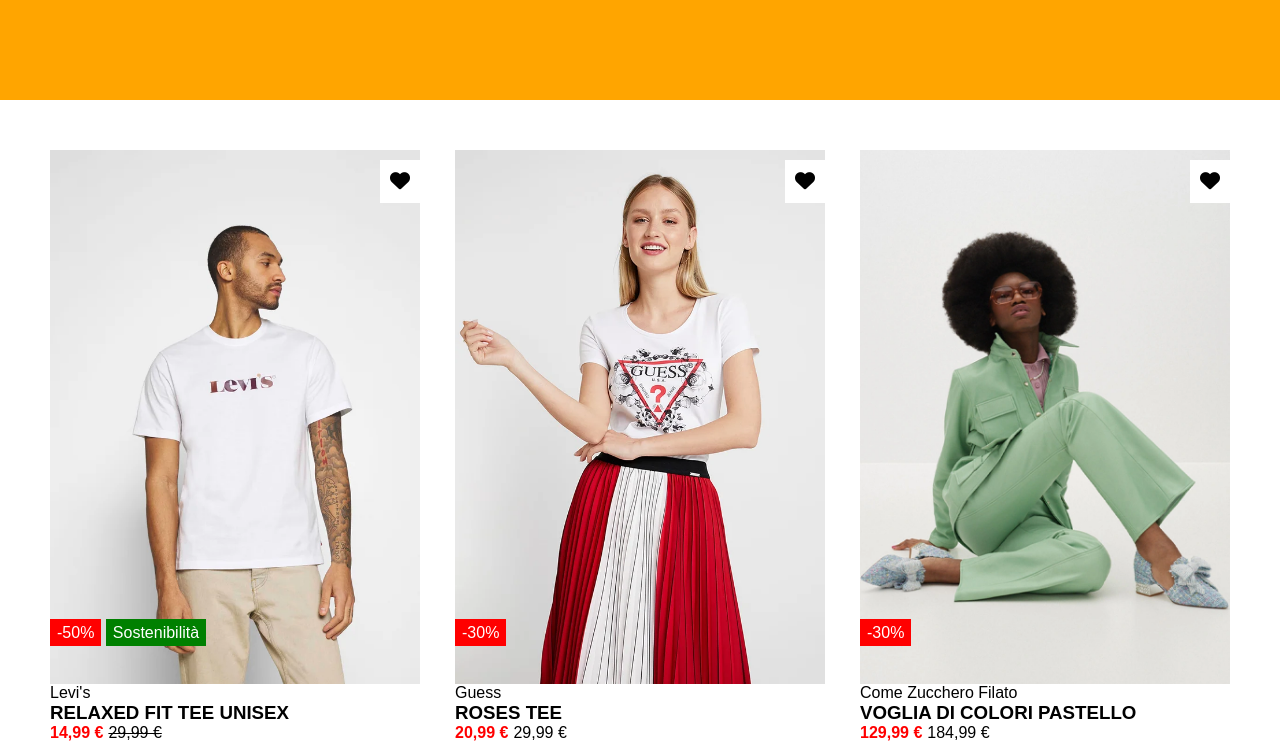
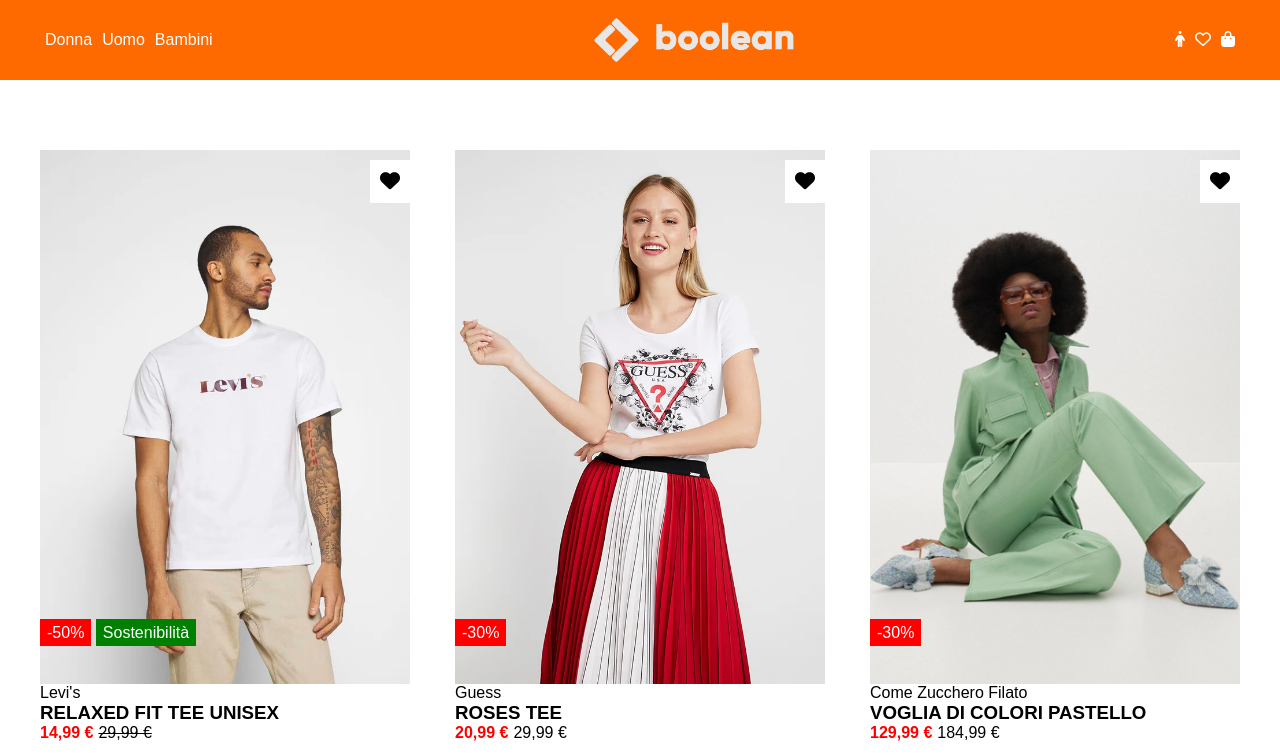
Before and after one commit to NicolaRicci100/html-css-boolando, a plain HTML site: page index.html in a window 1280 px wide. Shown: the top 755 px of the page. Drawn offline with Linux system fonts and the light colour scheme.

Commit message:
header quasi apposto e inizio footer

```diff
--- a/css/style.css
+++ b/css/style.css
@@ -1,3 +1,4 @@
+/* generiche */
 *{
     margin: 0;
     padding: 0;
@@ -14,15 +15,50 @@ body{
 }
 
 
+header{
+    background-color: rgb(254,105,0);
+    position: fixed;
+    top: 0;
+    left: 0;
+    right: 0;
+    z-index: 1;
+}
+
 .nav{
     display: flex;
-    height: 100px;
+    height: 80px;
     width: auto;
-    background-color: orange;
+    justify-content: space-between;
+    align-items: center;
+    line-height: 20px;
 }
 
+ul{
+    list-style: none;
+    display: flex;
+}
+li{
+    padding: 0 5px;
+}
+
+a{
+    color: white;
+    text-decoration: none;
+}
+
+/* NON PERFETTAMENTE CENTRATO */
+.logo{
+    display: block;
+    width: 200px;
+}
+
+
+
+
+
+
 main{
-    padding: 50px 0;
+    margin: 150px 0 75px;
 }
 
 .goods{
@@ -31,7 +67,7 @@ main{
     width: auto;
     flex-wrap: wrap;
     gap: 15px;
-    justify-content: space-around;
+    justify-content: space-between;
 }
 
 .card{
@@ -63,6 +99,7 @@ b{
     position: relative;
 }
 
+
 /* classi etichette */
 .chara{
     position: absolute;
@@ -88,6 +125,8 @@ b{
     font-size: 20px;
 }
 
+
+/* gestione overlay main */
 .heart:hover{
     color: red;
 }
@@ -104,3 +143,12 @@ b{
 .clothes:hover .overlay{
     display: inline-block;
 }
+
+
+.sub-bar{
+    display: flex;
+}
+
+h4{
+    color: white;
+}
--- a/index.html
+++ b/index.html
@@ -10,8 +10,24 @@
     </head>
     <body>
         <header>
-            <div class="nav border">
-
+            <div class="container nav">
+                <nav class="age">
+                    <ul>
+                        <li><a href="#">Donna</a></li>
+                        <li><a href="#">Uomo</a></li>
+                        <li><a href="#">Bambini</a></li>
+                    </ul>
+                </nav>
+                <div class="logo">
+                    <img src="img/boolean-logo.png" alt="logo boolean">
+                </div>
+                <nav class="other">
+                    <ul>
+                        <li><a href="#"><i class="fa-solid fa-person"></i></a></li>
+                        <li><a href="#"><i class="fa-regular fa-heart"></i></a></li>
+                        <li><a href="#"><i class="fa-solid fa-bag-shopping"></i></a></li>
+                    </ul>
+                </nav>
             </div>
         </header>
         <main>
@@ -95,8 +111,17 @@
                 </div>
             </div>
         </main>
-        <footer>
-            <div class="end border"></div>
+        <footer class="end">
+            <div class="container">
+                <div class="sub-bar">
+                    <h4>Boolando s.r.l.</h4>
+                    <ul>
+                        <li><a href="#">Informazioni legali</a></li>
+                        <li><a href="#">Informativa sulla privacy</a></li>
+                        <li><a href="#">Diritto di recesso</a></li>
+                    </ul>
+                </div>
+            </div>
         </footer>
 
     </body>
```
